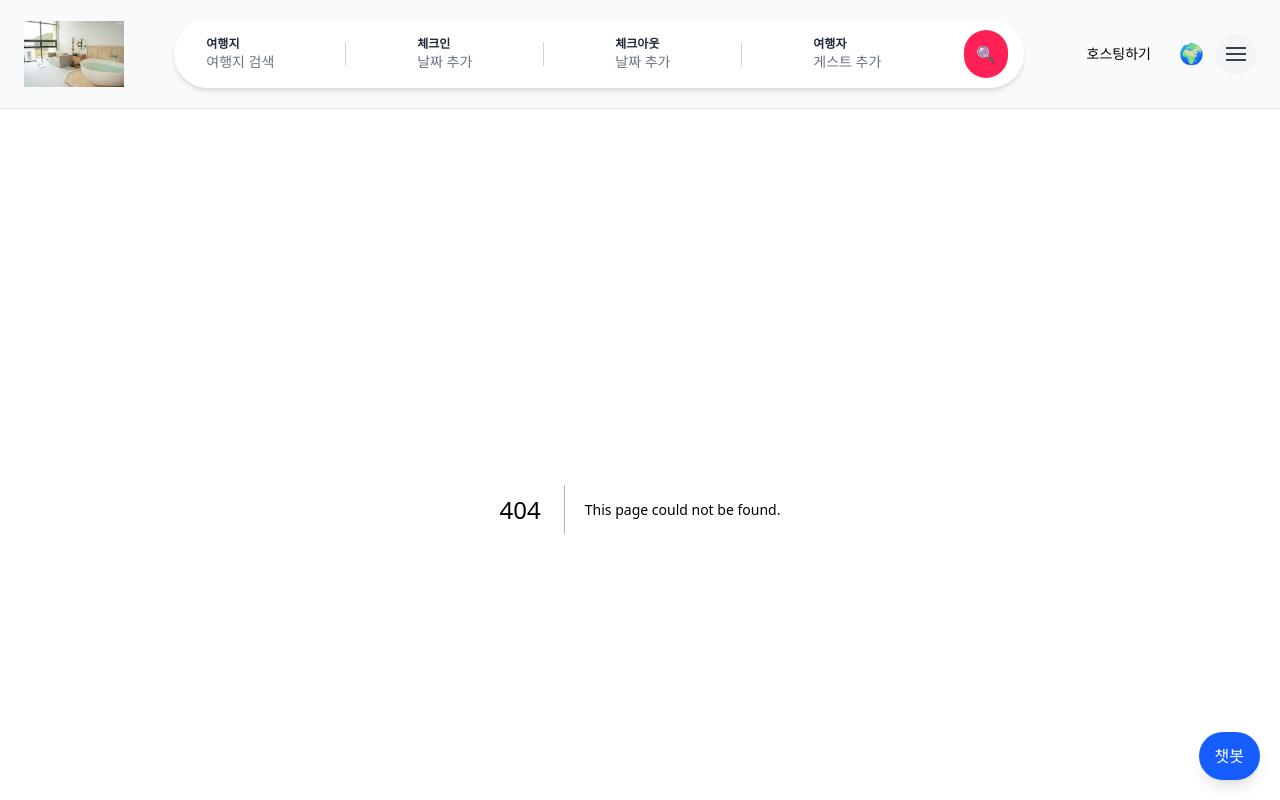
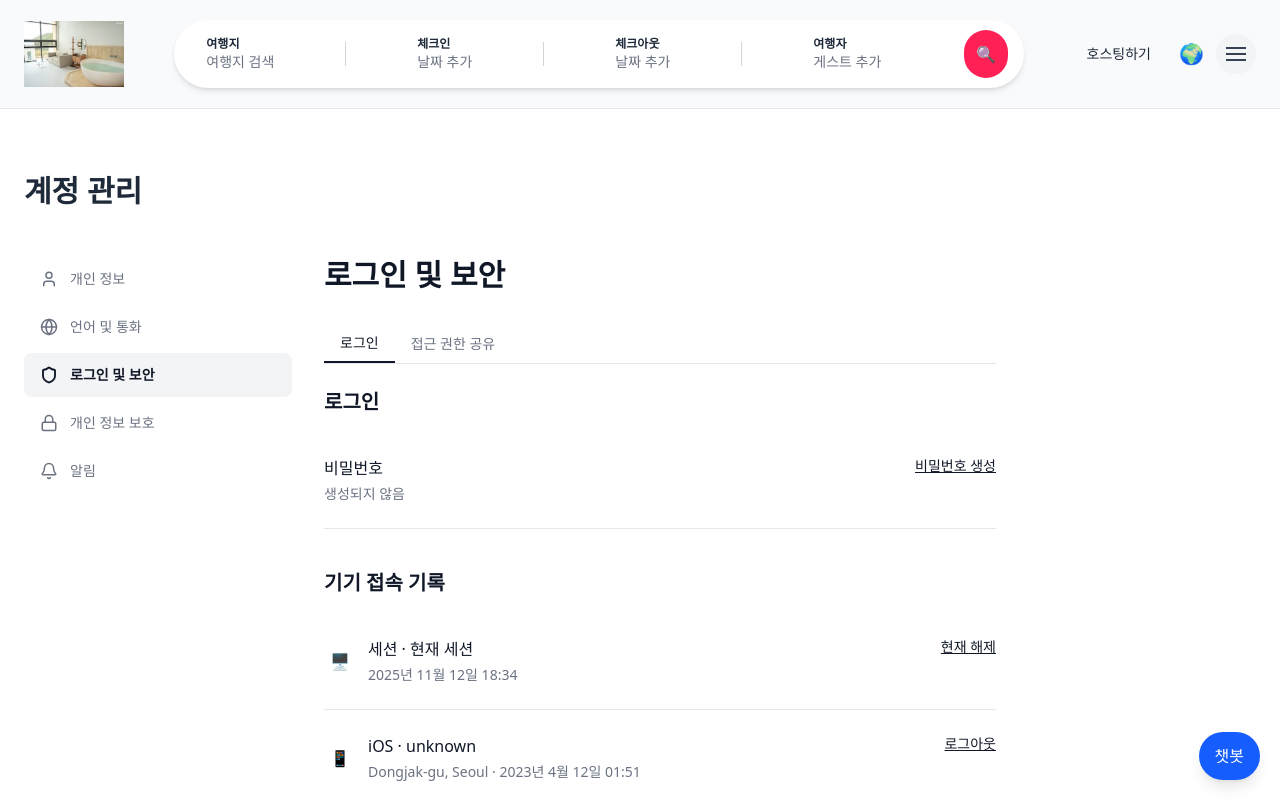
Before and after one commit to dev-burnern/airbnb_clone, a Next.js app in the folder frontend/: page /account/login-and-security in a window 1280 px wide. Before the commit this address had no page. Shown: the top 800 px of the page. Built offline with nearby package versions, Linux system fonts and the light colour scheme.

Commit message:
✨ Feat:로그인 및 보안 페이지 관련 모든 파일(위젯, 피처, 공유 UI)을 추가

```diff
--- /dev/null
+++ b/frontend/src/app/account/login-and-security/page.tsx
@@ -0,0 +1,8 @@
+// src/app/account/login-and-security/page.tsx
+"use client";
+
+import { LoginAndSecurityList } from "@/widgets/login-and-security-list/LoginAndSecurityList";
+
+export default function Page() {
+  return <LoginAndSecurityList />;
+}
--- /dev/null
+++ b/frontend/src/features/login-and-security/AccessAndSharing.tsx
@@ -0,0 +1,30 @@
+// src/features/login-and-security/AccessAndSharing.tsx
+
+import { SimpleActionRow } from "@/shared/ui/SimpleActionRow";
+
+export const AccessAndSharing = () => {
+  return (
+    <div className="space-y-10">
+      <section>
+        <h2 className="text-xl font-bold text-gray-900 mb-4">접근 권한 공유</h2>
+        <p className="text-gray-500 text-sm mb-6">
+            접근 권한을 승인하기 전에 각 요청을 신중하게 검토하세요. 신뢰할 수 있는 기기로 계정에 로그인할 수 있도록 직원이나 동료에게 4자리 코드를 이메일로 보내드립니다.
+        </p>
+
+        <div className="border border-gray-200 p-6 rounded-lg bg-gray-50 flex items-start space-x-4">
+            {/* 자물쇠 아이콘 */}
+            <svg xmlns="http://www.w3.org/2000/svg" className="h-6 w-6 text-pink-600 mt-1" viewBox="0 0 20 20" fill="currentColor">
+                <path fillRule="evenodd" d="M5 9V7a5 5 0 0110 0v2h2a2 2 0 012 2v5a2 2 0 01-2 2H5a2 2 0 01-2-2v-5a2 2 0 012-2h2zm8-2v2H7V7a3 3 0 016 0z" clipRule="evenodd" />
+            </svg>
+            <div className="flex-1">
+                <h3 className="text-lg font-bold text-gray-900 mb-1">신뢰할 수 있는 사용자 기기 추가</h3>
+                <p className="text-gray-700 text-sm">
+                    요청을 승인하면, 계정에 제한 없이 접근할 수 있는 권한이 특정인에게 부여됩니다. 권한을 부여받은 사람은 호스트를 대신해 예약을 변경하고 메시지를 보낼 수 있습니다.
+                </p>
+                {/* 여기에 "요청 승인" 또는 "추가" 버튼이 들어갈 수 있습니다. 이미지에는 보이지 않지만, 기능을 위한 버튼을 추가할 수 있습니다. */}
+            </div>
+        </div>
+      </section>
+    </div>
+  );
+};
--- /dev/null
+++ b/frontend/src/features/login-and-security/LoginSection.tsx
@@ -0,0 +1,76 @@
+// src/features/login-and-security/LoginSection.tsx
+
+import { SimpleActionRow } from "@/shared/ui/SimpleActionRow";
+
+interface DeviceLogProps {
+    sessionType: '세션' | 'iOS';
+    device: string;
+    locationAndTime: string;
+    actionButtonText?: string;
+}
+
+const DeviceLog = ({ sessionType, device, locationAndTime, actionButtonText }: DeviceLogProps) => (
+    <div className="flex justify-between items-start py-6 border-b border-gray-200">
+        <div className="flex items-center space-x-3">
+            {/* 아이콘: 실제 구현 시 SVG 또는 컴포넌트 사용 */}
+            <div className="w-8 h-8 flex items-center justify-center text-gray-500">
+                {sessionType === '세션' ? '🖥️' : '📱'}
+            </div>
+            <div>
+                <h4 className="text-gray-900 font-medium">{sessionType} · {device}</h4>
+                <p className="text-gray-500 text-sm mt-1">{locationAndTime}</p>
+            </div>
+        </div>
+        {actionButtonText && (
+            <button className="text-gray-900 underline text-sm font-medium hover:text-gray-600 whitespace-nowrap ml-4">
+                {actionButtonText}
+            </button>
+        )}
+    </div>
+);
+
+export const LoginSection = () => {
+  return (
+    <div className="space-y-10">
+      <section>
+        <h2 className="text-xl font-bold text-gray-900 mb-4">로그인</h2>
+
+        <SimpleActionRow
+          title="비밀번호"
+          valueDescription="생성되지 않음"
+          actionButtonText="비밀번호 생성"
+          isBorderBottom={true}
+        />
+      </section>
+
+      <section>
+        <h2 className="text-xl font-bold text-gray-900 mb-4">기기 접속 기록</h2>
+
+        <DeviceLog
+            sessionType="세션"
+            device="현재 세션"
+            locationAndTime="2025년 11월 12일 18:34"
+            actionButtonText="현재 해제"
+        />
+        <DeviceLog
+            sessionType="iOS"
+            device="unknown"
+            locationAndTime="Dongjak-gu, Seoul · 2023년 4월 12일 01:51"
+            actionButtonText="로그아웃"
+        />
+        {/* 필요한 경우 추가 기기 로그를 여기에 추가 */}
+      </section>
+
+      <section>
+        <h2 className="text-xl font-bold text-gray-900 mb-4">계정</h2>
+
+        <SimpleActionRow
+          title="계정 비활성화"
+          valueDescription="이 작업은 되돌릴 수 없습니다."
+          actionButtonText="비활성화"
+          isBorderBottom={false}
+        />
+      </section>
+    </div>
+  );
+};
--- /dev/null
+++ b/frontend/src/shared/ui/LoginAndSecurityTabs.tsx
@@ -0,0 +1,32 @@
+// src/shared/ui/LoginAndSecurityTabs.tsx
+
+interface LoginAndSecurityTabsProps {
+  activeTab: 'login' | 'access';
+  onTabChange: (tab: 'login' | 'access') => void;
+}
+
+export const LoginAndSecurityTabs = ({ activeTab, onTabChange }: LoginAndSecurityTabsProps) => {
+  const tabClass = (tabName: 'login' | 'access', label: string) =>
+    `px-4 py-2 text-sm font-medium transition-colors ${
+      activeTab === tabName
+        ? 'text-gray-900 border-b-2 border-gray-900'
+        : 'text-gray-500 hover:text-gray-700'
+    }`;
+
+  return (
+    <div className="flex border-b border-gray-200 mb-6">
+      <button
+        className={tabClass('login', '로그인')}
+        onClick={() => onTabChange('login')}
+      >
+        로그인
+      </button>
+      <button
+        className={tabClass('access', '접근 권한 공유')}
+        onClick={() => onTabChange('access')}
+      >
+        접근 권한 공유
+      </button>
+    </div>
+  );
+};
--- /dev/null
+++ b/frontend/src/shared/ui/SimpleActionRow.tsx
@@ -0,0 +1,29 @@
+// src/shared/ui/SimpleActionRow.tsx
+
+interface SimpleActionRowProps {
+  title: string;
+  valueDescription?: string; // 예: "생성되지 않음"
+  actionButtonText: string;
+  isBorderBottom?: boolean;
+}
+
+export const SimpleActionRow = ({
+  title,
+  valueDescription,
+  actionButtonText,
+  isBorderBottom = true,
+}: SimpleActionRowProps) => {
+  return (
+    <div className={`flex justify-between items-start py-6 ${isBorderBottom ? "border-b border-gray-200" : ""}`}>
+      <div>
+        <h3 className="text-gray-900 font-medium">{title}</h3>
+        {valueDescription && (
+          <p className="text-gray-500 text-sm mt-1">{valueDescription}</p>
+        )}
+      </div>
+      <button className="text-gray-900 underline text-sm font-medium hover:text-gray-600 whitespace-nowrap ml-4">
+        {actionButtonText}
+      </button>
+    </div>
+  );
+};
--- a/frontend/src/widgets/account-sidebar/AccountSidebar.tsx
+++ b/frontend/src/widgets/account-sidebar/AccountSidebar.tsx
@@ -2,12 +2,13 @@
 
 import Link from "next/link";
 import { usePathname } from "next/navigation";
-import { User, Globe, Shield, Bell, CreditCard, Briefcase } from "lucide-react";
+import { User, Globe, Shield, Bell, CreditCard, Briefcase,Lock } from "lucide-react";
 
 const SIDEBAR_ITEMS = [
   { name: "개인 정보", href: "/account/personal-info", icon: User },
   { name: "언어 및 통화", href: "/account/language-and-currency", icon: Globe },
-  { name: "로그인 및 보안", href: "/account/privacy-and-sharing", icon: Shield },
+  { name: "로그인 및 보안", href: "/account/login-and-security", icon: Shield },
+   { name: "개인 정보 보호", href: "/account/privacy-and-sharing", icon: Lock },
   { name: "알림", href: "/account/notifications", icon: Bell },
 ];
 
--- /dev/null
+++ b/frontend/src/widgets/login-and-security-list/LoginAndSecurityList.tsx
@@ -0,0 +1,25 @@
+// src/widgets/login-and-security-list/LoginAndSecurityList.tsx
+
+"use client";
+
+import { useState } from "react";
+import { LoginAndSecurityTabs } from "@/shared/ui/LoginAndSecurityTabs";
+import { LoginSection } from "@/features/login-and-security/LoginSection";
+import { AccessAndSharing } from "@/features/login-and-security/AccessAndSharing";
+
+export const LoginAndSecurityList = () => {
+  const [activeTab, setActiveTab] = useState<'login' | 'access'>('login');
+
+  return (
+    <div className="max-w-2xl">
+      <div className="mb-8">
+        <h1 className="text-3xl font-bold text-gray-900">로그인 및 보안</h1>
+      </div>
+
+      <LoginAndSecurityTabs activeTab={activeTab} onTabChange={setActiveTab} />
+
+      {activeTab === 'login' && <LoginSection />}
+      {activeTab === 'access' && <AccessAndSharing />}
+    </div>
+  );
+};
```
